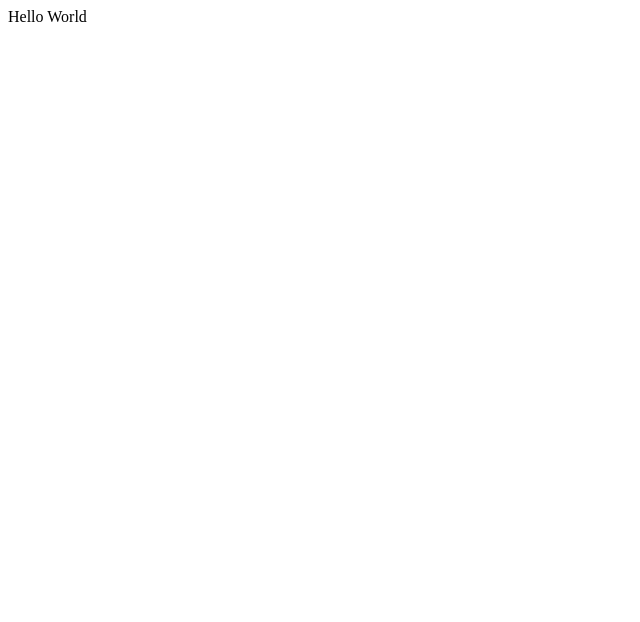
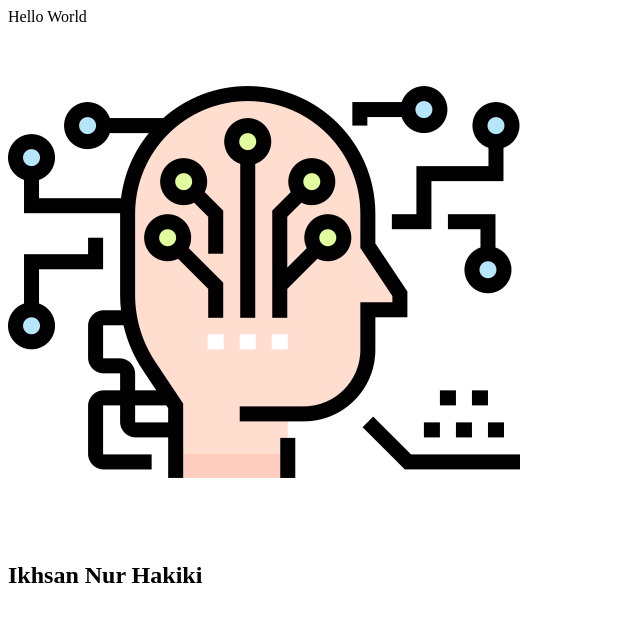
Before and after one commit to Ikhsannurhakiki/my-repo-from-remote, a plain HTML site: page index.html in a window 1280 px wide. Shown: the whole page, without its empty margins (0-640 px from the left). Drawn offline with Linux system fonts and the light colour scheme.

Commit message:
Add img and h2 to display simple profile data. Image file added in the folder images and used as resource in the img element in index.html file

```diff
--- a/index.html
+++ b/index.html
@@ -6,6 +6,10 @@
 
 <body>
     Hello World
+    <div>
+        <img src="images/chip.png" alt="profile image" />
+        <h2>Ikhsan Nur Hakiki</h2>
+    </div>
 </body>
 
 </html>
```
Also changed, not shown: images/chip.png (added).
